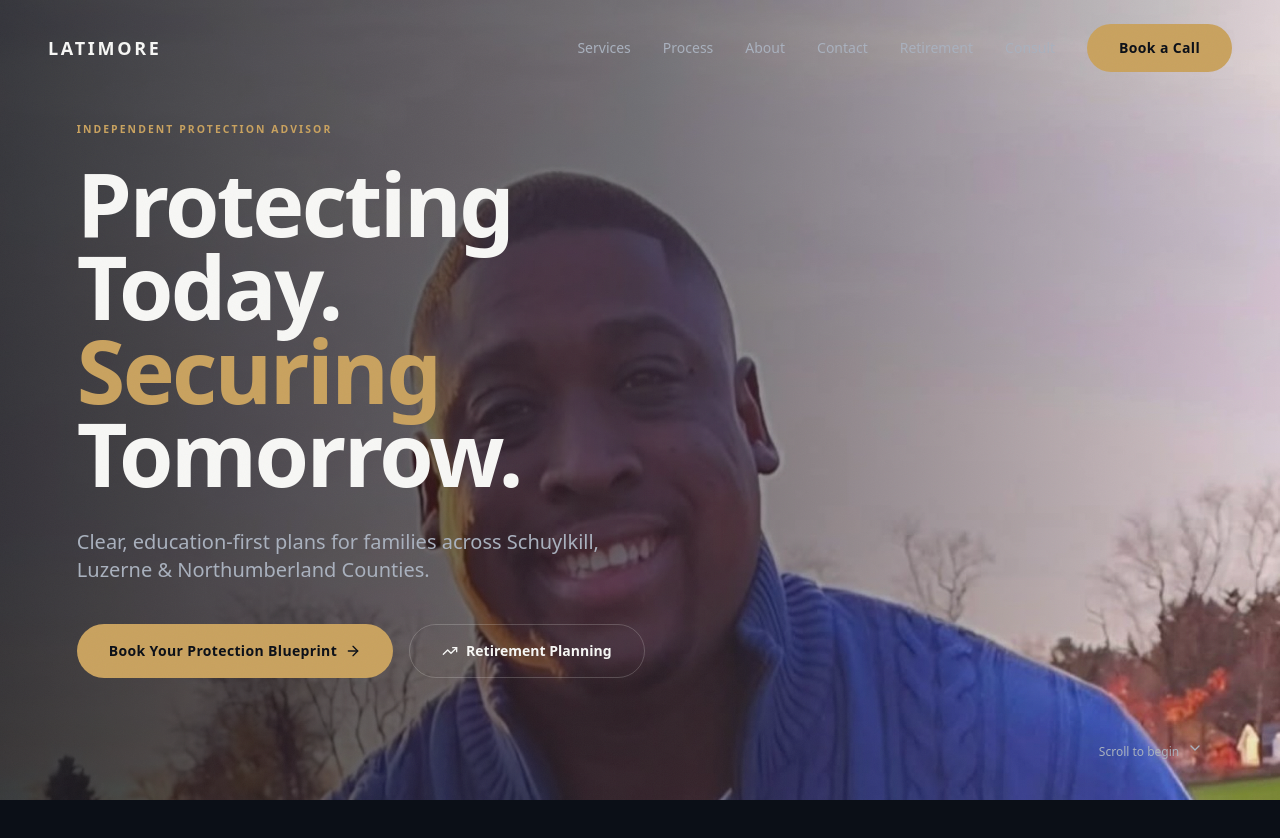
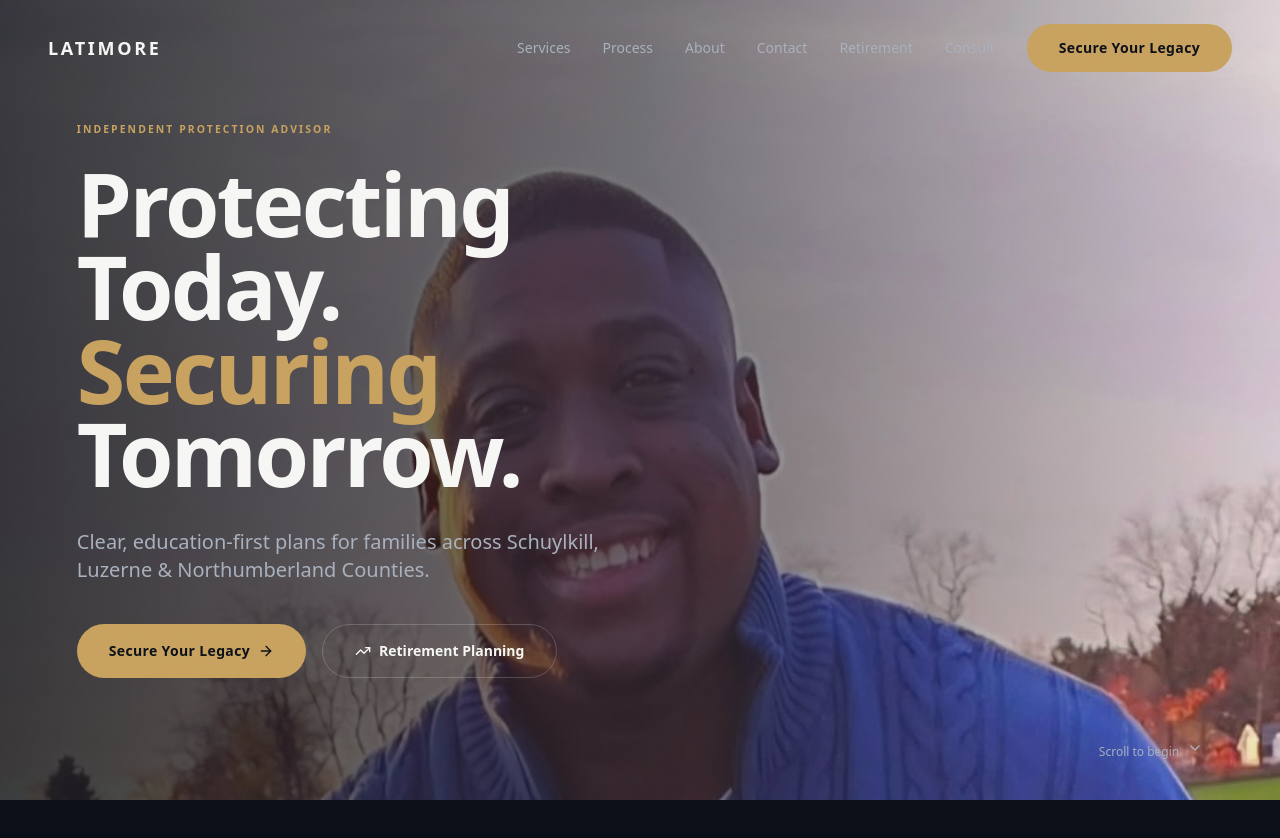
Before and after one commit to latimorelifelegacy25/latimore-hub, a Next.js app: page / in a window 1280 px wide. Shown: the top 838 px of the page. Built offline with nearby package versions, Linux system fonts and the light colour scheme.

Commit message:
Replace all CTAs: 'Book Your Blueprint' → 'Secure Your Legacy'

```diff
--- a/app/book/page.tsx
+++ b/app/book/page.tsx
@@ -12,8 +12,8 @@ export default function BookPage() {
           <ArrowLeft size={16} /> Back to Home
         </Link>
         <div className="mb-8">
-          <p className="micro-label text-[#C9A25F] mb-3">Pick a Time That Works</p>
-          <h1 className="heading-display text-[clamp(2rem,5vw,3.5rem)] text-[#F7F7F5]">Book a Consultation</h1>
+          <p className="micro-label text-[#C9A25F] mb-3">Start Here</p>
+          <h1 className="heading-display text-[clamp(2rem,5vw,3.5rem)] text-[#F7F7F5]">Secure Your Legacy</h1>
           <p className="text-[#A9B1BE] mt-3 text-lg">
             Select a 30-minute slot below. {BRAND.advisor} will confirm and prepare for your call.
           </p>
@@ -24,7 +24,7 @@ export default function BookPage() {
             style={{ border: 0 }}
             width="100%"
             height={800}
-            title="Book a consultation with Latimore Life & Legacy"
+            title="Secure Your Legacy with Latimore Life & Legacy"
           />
         </div>
         <p className="text-[#A9B1BE]/50 text-xs mt-4 text-center">
--- a/app/page.tsx
+++ b/app/page.tsx
@@ -48,7 +48,7 @@ function Navigation() {
             <Link href="/retirement" className="text-[#A9B1BE] hover:text-[#F7F7F5] text-sm font-medium transition-colors">Retirement</Link>
             <Link href="/consult" className="text-[#A9B1BE] hover:text-[#F7F7F5] text-sm font-medium transition-colors">Consult</Link>
             <a href={BRAND.bookingUrl} className="cta-gold text-xs px-5 py-2.5">
-              Book a Call
+              Secure Your Legacy
             </a>
           </div>
           <button className="md:hidden text-[#F7F7F5]" onClick={() => setMobileMenuOpen(!mobileMenuOpen)}>
@@ -65,7 +65,7 @@ function Navigation() {
             ))}
             <Link href="/retirement" onClick={() => setMobileMenuOpen(false)} className="text-[#F7F7F5] text-2xl font-semibold">Retirement</Link>
             <Link href="/consult" onClick={() => setMobileMenuOpen(false)} className="text-[#F7F7F5] text-2xl font-semibold">Request Consult</Link>
-            <a href={BRAND.bookingUrl} className="cta-gold mt-4">Book Your Blueprint</a>
+            <a href={BRAND.bookingUrl} className="cta-gold mt-4">Secure Your Legacy</a>
           </div>
         </div>
       )}
@@ -118,7 +118,7 @@ function HeroSection() {
           </p>
           <div className="hero-cta flex flex-col sm:flex-row gap-4">
             <a href={BRAND.bookingUrl} className="cta-gold">
-              Book Your Protection Blueprint <ArrowRight className="ml-2 w-4 h-4" />
+              Secure Your Legacy <ArrowRight className="ml-2 w-4 h-4" />
             </a>
             <Link href="/retirement" className="px-8 py-4 border border-[#F7F7F5]/20 text-[#F7F7F5] rounded-full font-bold text-sm hover:bg-[#F7F7F5]/5 transition-all flex items-center justify-center">
               <TrendingUp className="mr-2 w-4 h-4" /> Retirement Planning
@@ -171,7 +171,7 @@ function WhatIfSection() {
               Most families are one event away from financial strain. We map the risks—then build a plan that keeps life on track.
             </p>
             <a href={BRAND.bookingUrl} className="whatif-cta cta-gold">
-              See the Protection Blueprint <ArrowRight className="ml-2 w-4 h-4" />
+              Secure Your Legacy <ArrowRight className="ml-2 w-4 h-4" />
             </a>
           </div>
         </div>
@@ -211,7 +211,7 @@ function BlueprintSection() {
               We'll map what needs protecting—mortgage, income, retirement, legacy—then shop the market for the right fit. No pressure. No jargon.
             </p>
             <a href={BRAND.bookingUrl} className="blueprint-cta cta-gold">
-              Request Your Blueprint <ArrowRight className="ml-2 w-4 h-4" />
+              Secure Your Legacy <ArrowRight className="ml-2 w-4 h-4" />
             </a>
           </div>
           <div className="order-1 lg:order-2 text-right">
@@ -300,7 +300,7 @@ function CoverageSection() {
               Independent guidance for families and business owners across Pennsylvania's coal region and Wyoming Valley.
             </p>
             <a href={BRAND.bookingUrl} className="coverage-cta cta-gold">
-              See Local Options <ArrowRight className="ml-2 w-4 h-4" />
+              Secure Your Legacy <ArrowRight className="ml-2 w-4 h-4" />
             </a>
           </div>
         </div>
@@ -340,7 +340,7 @@ function ServicesSection() {
               Term, IUL, final expense, mortgage protection, key-person coverage, and tax-smart retirement income—designed around your life, not a sales quota.
             </p>
             <a href={BRAND.bookingUrl} className="services-cta cta-gold">
-              Explore Services <ArrowRight className="ml-2 w-4 h-4" />
+              Secure Your Legacy <ArrowRight className="ml-2 w-4 h-4" />
             </a>
           </div>
           <div className="order-1 lg:order-2 text-right">
@@ -395,7 +395,7 @@ function IndependenceSection() {
               No single carrier agenda. We compare options, explain tradeoffs in plain English, and let you choose what fits.
             </p>
             <a href={BRAND.bookingUrl} className="independence-cta cta-gold">
-              Meet Jackson <ArrowRight className="ml-2 w-4 h-4" />
+              Secure Your Legacy <ArrowRight className="ml-2 w-4 h-4" />
             </a>
           </div>
         </div>
@@ -499,7 +499,7 @@ function ContactSection() {
         </p>
         <div className="flex flex-col sm:flex-row gap-4 mb-12">
           <a href={BRAND.bookingUrl} className="cta-gold">
-            Book Your Protection Blueprint <ArrowRight className="ml-2 w-4 h-4" />
+            Secure Your Legacy <ArrowRight className="ml-2 w-4 h-4" />
           </a>
           <Link href="/consult" className="px-8 py-4 border border-[#F7F7F5]/30 text-[#F7F7F5] hover:bg-[#F7F7F5]/10 rounded-full font-bold text-sm flex items-center justify-center transition-all">
             Request a Consultation
@@ -538,7 +538,7 @@ function Footer() {
             </div>
             <div>
               <p className="text-[#F7F7F5] font-semibold mb-3">Company</p>
-              {[['consult','Request Consult'],['book','Book a Time'],['legal/privacy','Privacy'],['legal/terms','Terms'],['legal/disclosures','Disclosures']].map(([href, label]) => (
+              {[['consult','Request Consult'],['book','Secure Your Legacy'],['legal/privacy','Privacy'],['legal/terms','Terms'],['legal/disclosures','Disclosures']].map(([href, label]) => (
                 <Link key={href} href={`/${href}`} className="block text-[#A9B1BE] hover:text-[#C9A25F] transition-colors mb-2">{label}</Link>
               ))}
             </div>
```
